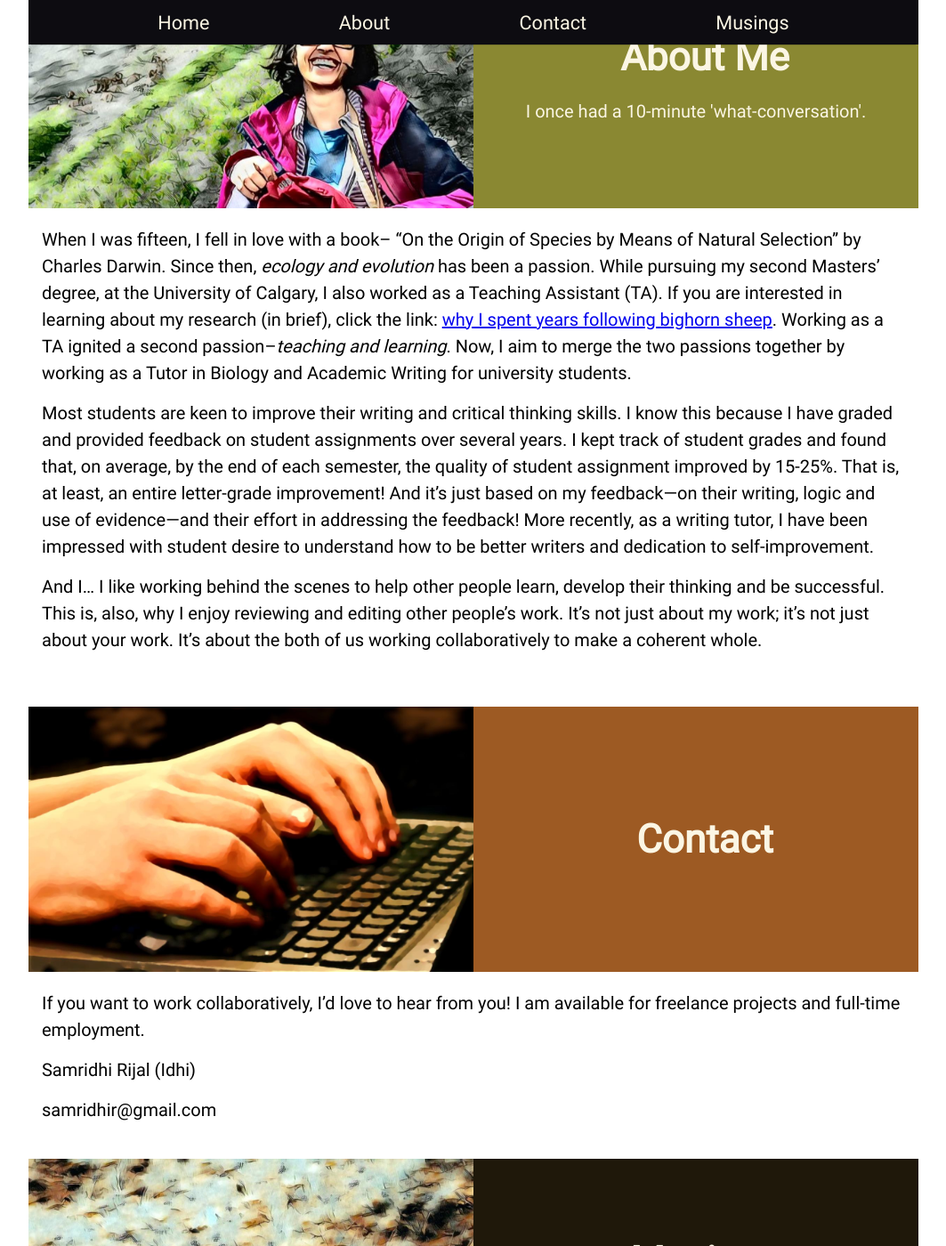
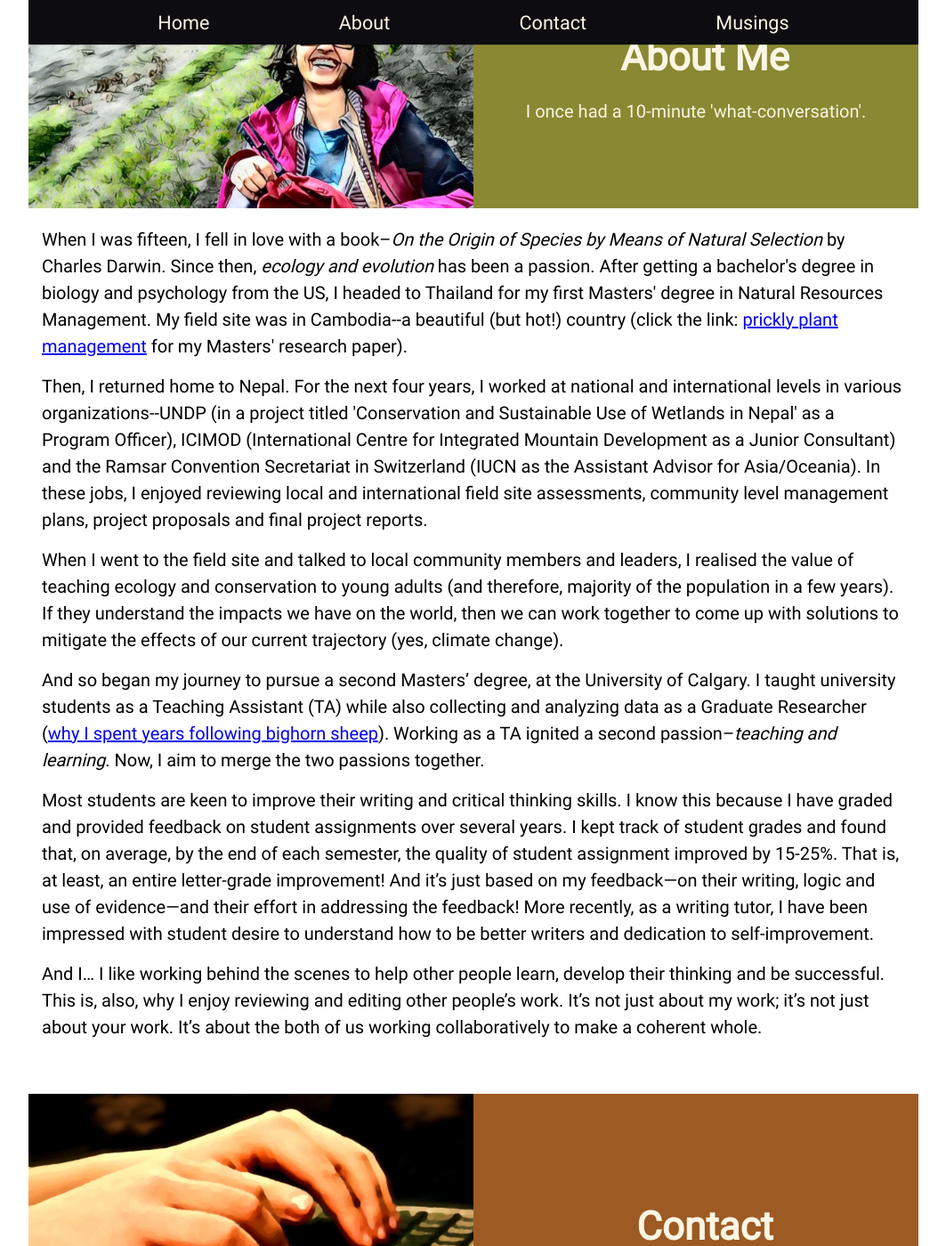
Before and after one commit to SamridhiR/SamridhiR.github.io, a Jekyll site: the page built from index.html, in a window 1280 px wide and 1400 px high, scrolled down 1125 px. Shown: the whole window at 89% size, without its empty margins (108-1171 px from the left). Built offline with Jekyll 4.4.1, drawn with Linux system fonts in a browser that asks for light colours.

Commit message:
update website for 25th November

```diff
--- a/assets/css/Personal_template.css
+++ b/assets/css/Personal_template.css
@@ -1,6 +1,6 @@
 body, html {
 	color:#2b3310;
-	background-color:#f0e9b9;
+	background-color:#f1efdf/*f0e9b9*/;
 	font-family: 'Kalam', cursive;
 }
 
--- a/assets/css/common.css
+++ b/assets/css/common.css
@@ -152,7 +152,7 @@ figcaption {
 
 li {
   font-size: 20px;
-  line-height: 1.2;
+/*  line-height: 1.2;*/
   margin: 5px;
 }
 /* @media screen and (max-width: 800px) {
--- a/index.html
+++ b/index.html
@@ -48,7 +48,10 @@ layout: home
 		<h1 class="header_title">About Me</h1>
 		<p class="header_title">I once had a 10-minute 'what-conversation'.</p></div></div>
 	<div class="pad">
-		<p>When I was fifteen, I fell in love with a book– “On the Origin of Species by Means of Natural Selection” by Charles Darwin. Since then, <em>ecology and evolution </em> has been a passion. While pursuing my second Masters’ degree, at the University of Calgary, I also worked as a Teaching Assistant (TA). If you are interested in learning about my research (in brief), click the link: <a href="/2020/09/09/research-overview-animal-behavior-and-parasites.html" target="_blank" title="Summary of my Masters' degree research at University of Calgary"> why I spent years following bighorn sheep</a>. Working as a TA ignited a second passion–<em>teaching and learning</em>. Now, I aim to merge the two passions together by working as a Tutor in Biology and Academic Writing for university students.</p>
+		<p>When I was fifteen, I fell in love with a book–<em>On the Origin of Species by Means of Natural Selection</em> by Charles Darwin. Since then, <em>ecology and evolution</em> has been a passion. After getting a bachelor's degree in biology and psychology from the US, I headed to Thailand for my first Masters' degree in Natural Resources Management. My field site was in Cambodia--a beautiful (but hot!) country (click the link: <a href="/assets/img/Rijal-Cochard2016_MimosaPigra.pdf" target="_blank" title="first Masters' research paper">prickly plant management</a> for my Masters' research paper).</p>
+		<p>Then, I returned home to Nepal. For the next four years, I worked at national and international levels in various organizations--UNDP (in a project titled 'Conservation and Sustainable Use of Wetlands in Nepal' as a Program Officer), ICIMOD (International Centre for Integrated Mountain Development as a Junior Consultant) and the Ramsar Convention Secretariat in Switzerland (IUCN as the Assistant Advisor for Asia/Oceania). In these jobs, I enjoyed reviewing local and international field site assessments, community level management plans, project proposals and final project reports.</p>
+		<p>When I went to the field site and talked to local community members and leaders, I realised the value of teaching ecology and conservation to young adults (and therefore, majority of the population in a few years). If they understand the impacts we have on the world, then we can work together to come up with solutions to mitigate the effects of our current trajectory (yes, climate change).</p>
+		<p>And so began my journey to pursue a second Masters’ degree, at the University of Calgary. I taught university students as a Teaching Assistant (TA) while also collecting and analyzing data as a Graduate Researcher (<a href="/2020/09/09/research-overview-animal-behavior-and-parasites.html" target="_blank" title="Summary of my Masters' degree research at University of Calgary">why I spent years following bighorn sheep</a>). Working as a TA ignited a second passion–<em>teaching and learning</em>. Now, I aim to merge the two passions together.</p>
 		<p>Most students are keen to improve their writing and critical thinking skills. I know this because I have graded and provided feedback on student assignments over several years. I kept track of student grades and found that, on average, by the end of each semester, the quality of student assignment improved by 15-25%. That is, at least, an entire letter-grade improvement! And it’s just based on my feedback—on their writing, logic and use of evidence—and their effort in addressing the feedback! More recently, as a writing tutor, I have been impressed with student desire to understand how to be better writers and dedication to self-improvement.</p>
 		<p>And I… I like working behind the scenes to help other people learn, develop their thinking and be successful. This is, also, why I enjoy reviewing and editing other people’s work. It’s not just about my work; it’s not just about your work. It’s about the both of us working collaboratively to make a coherent whole.</p>
 	</div>
```
Also changed, not shown: _posts/2020-11-25-Summary-of-nest-construction-and-presence-do-not-alter-territorial-aggression.html (added, +22 -0 lines), assets/img/sticklebacknestbuilding.png (added), 2 other files.
